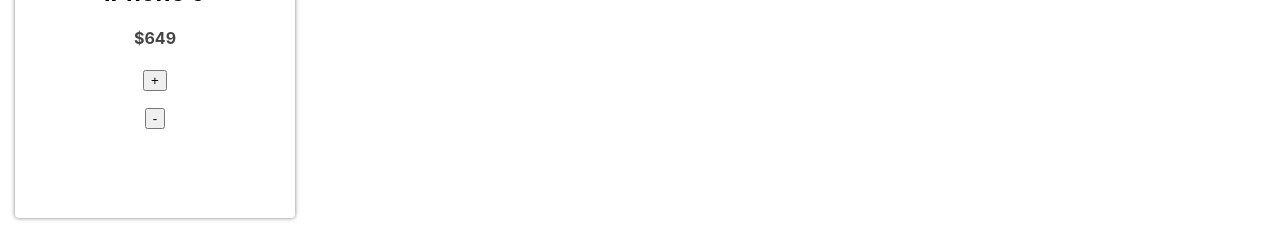
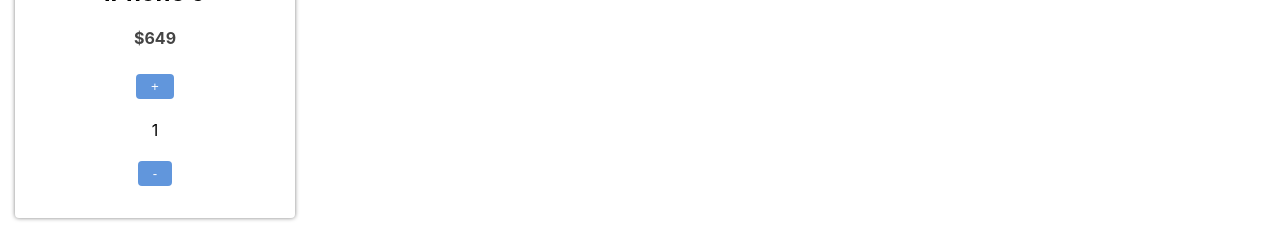
Before and after one commit to JuanPietrantonio/HardTrainingStore, a React (Create React App) app: page /detalle/1 in a window 1280 px wide. Shown: the part 447-683 px from the top of the page. Built offline with nearby package versions, Linux system fonts and the light colour scheme.

Commit message:
Pietrantonio Juan Pablo Pietrantonio Proyecto Final

```diff
--- a/src/components/Button/Button.jsx
+++ b/src/components/Button/Button.jsx
@@ -10,7 +10,7 @@ function Button (props) {
 
     return (
 
-        <button onClick={handleClick} style={colorState} className="btn">
+        <button onClick={props.onClick} style={colorState} className="btn">
             {props.children}
         </button>
     )
--- a/src/components/ItemCount/ItemCount.jsx
+++ b/src/components/ItemCount/ItemCount.jsx
@@ -1,13 +1,15 @@
 import React, {useState} from 'react';
+import Button from '../Button/Button';
 
 
-function ItemCount(product) {
-    const [cantidad, setCantidad] = useState(product.stock)
+function ItemCount({stock}) {
+    const [cantidad, setCantidad] = useState(1)
     function handleIncrement () {
+        if (cantidad < stock)
         setCantidad(cantidad+1)
     };
-    function handlekDecrement() {
-        if (cantidad > product.stock) {
+    function handleDecrement() {
+        if (cantidad > 1) {
             setCantidad(cantidad-1)
         }
     }
@@ -15,9 +17,9 @@ function ItemCount(product) {
 
   return (
     <div>
-        <button onClick={handleIncrement}>+</button>
+        <Button onClick={handleIncrement}>+</Button>
         <p>{cantidad}</p>
-        <button onClick={handlekDecrement}>-</button>
+        <Button onClick={handleDecrement}>-</Button>
 
 
     </div>
--- a/src/components/ItemDetailContainer/ItemDetailContainer.jsx
+++ b/src/components/ItemDetailContainer/ItemDetailContainer.jsx
@@ -16,7 +16,7 @@ function ItemDetailContainer() {
     getSingleItemFromApi(id).then((itemsDB) => {
        setProduct(itemsDB);
     });
-  }, [id]);
+  }, [id, product]);
 
   return (
     <div>
```
